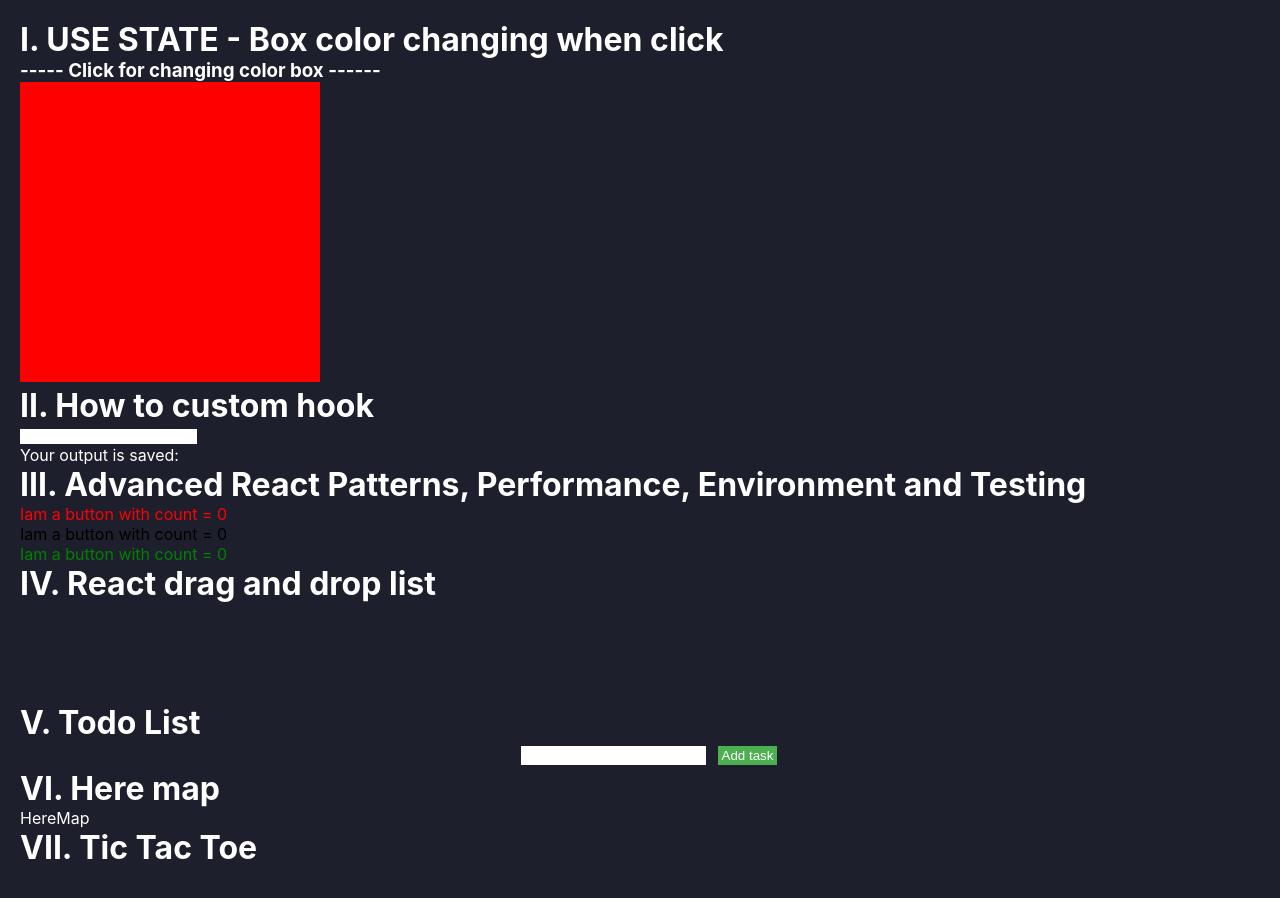
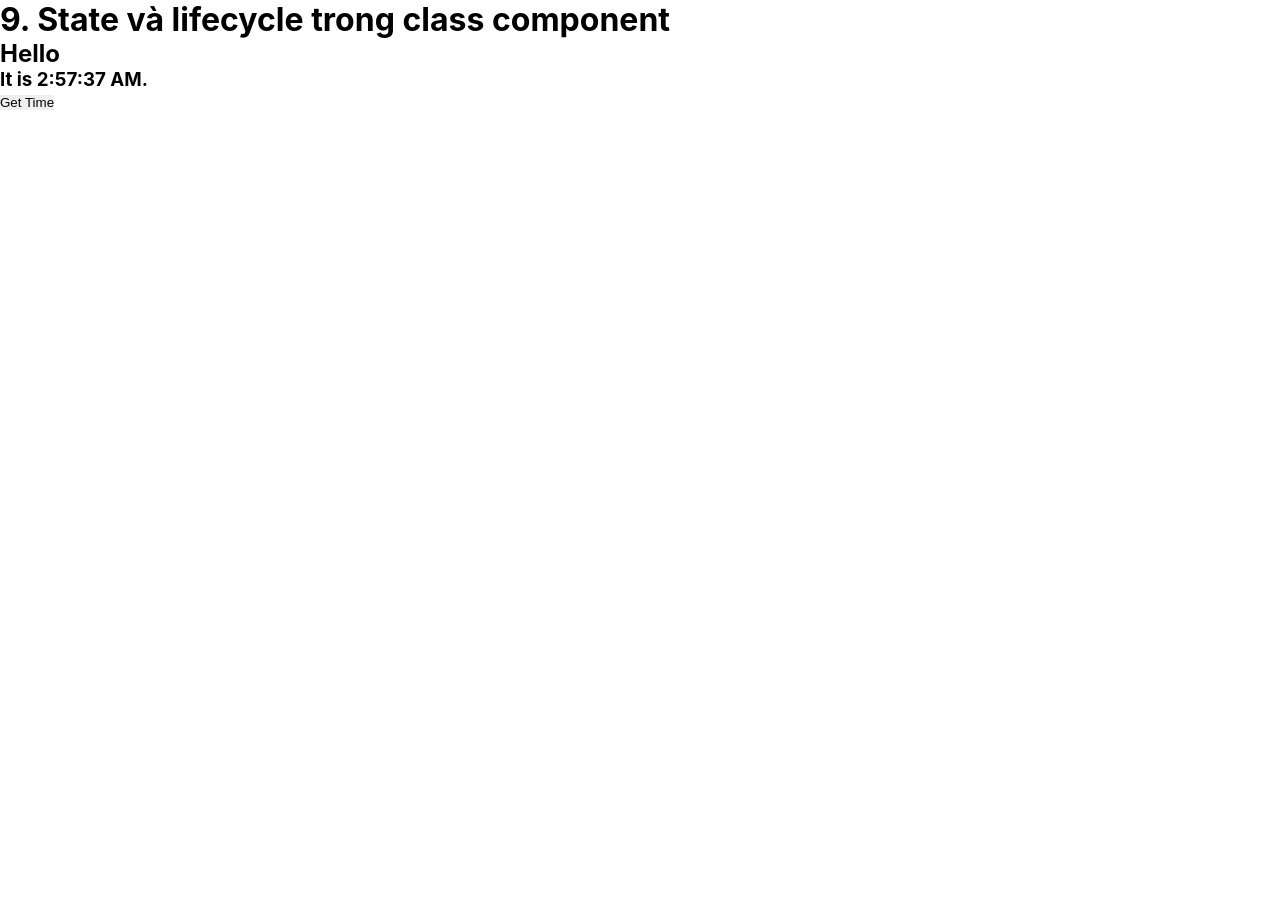
Before and after one commit to dvhata/react-learning-haunguyen, a React (Create React App) app: page / in a window 1280 px wide. Shown: the top 898 px of the page. After the commit the page ends 800 px from the top, so only its background shows below. Built offline with nearby package versions, Linux system fonts and the light colour scheme.

Commit message:
feat: Class component

```diff
--- a/package.json
+++ b/package.json
@@ -3,7 +3,6 @@
   "version": "0.1.0",
   "private": true,
   "dependencies": {
-    "@here/maps-api-for-javascript": "^1.38.0",
     "@testing-library/jest-dom": "^5.11.4",
     "@testing-library/react": "^11.1.0",
     "@testing-library/user-event": "^12.1.10",
--- a/src/App.tsx
+++ b/src/App.tsx
@@ -9,27 +9,62 @@ import HereMap from "./components/HereMap/HereMap";
 import TicTacToeBoard from "./components/TicTacToe/TicTacToe";
 import TicTacToe from "./components/TicTacToe/TicTacToe";
 import TodoList from "./components/TodoList/TodoList";
+import AnimalCard from "./components/AnimalCard/AnimalCard";
+import Clock from "./components/ClassComponent/Clock";
+
+const animals = [
+  {
+    name: "Lion",
+    scientificName: "Panthero leo",
+    size: 140,
+    diet: ["meat"],
+  },
+  {
+    name: "Gorilla",
+    scientificName: "Gorilla beringei",
+    size: 205,
+    diet: ["plants", "insects"],
+  },
+  {
+    name: "Zebra",
+    scientificName: "Equus quagga",
+    size: 322,
+    diet: ["plants"],
+  },
+];
 
 function App() {
   return (
-    <div className="App">
-      <h1> I. USE STATE - Box color changing when click</h1>
+    <div className="wrapper">
+      {/* <h1> 1. USE STATE - Box color changing when click</h1>
       <ColorBox />
-      <h1> II. How to custom hook</h1>
+      <h1> 2. How to custom hook</h1>
       <ShowHook />
       <h1>
         {" "}
-        III. Advanced React Patterns, Performance, Environment and Testing{" "}
+        3. Advanced React Patterns, Performance, Environment and Testing{" "}
       </h1>
       <AdvancedReactPattern />
-      <h1> IV. React drag and drop list </h1>
+      <h1> 4. React drag and drop list </h1>
       <DragAndDropList listData={listData} />
-      <h1> V. Todo List </h1>
+      <h1> 5. Todo List </h1>
       <TodoList />
-      <h1> VI. Here map </h1>
+      <h1> 6. Here map </h1>
       <HereMap />
-      <h1> VII. Tic Tac Toe </h1>
+      <h1> 7. Tic Tac Toe </h1>
       <TicTacToeBoard />
+      <h1> 8. Animal Card </h1>
+      {animals?.map((animal) => {
+        return (
+          <AnimalCard
+            diet={animal?.diet}
+            name={animal?.name}
+            size={animal?.size}
+          />
+        );
+      })} */}
+      <h1>9. State và lifecycle trong class component</h1>
+      <Clock />
     </div>
   );
 }
--- /dev/null
+++ b/src/components/AnimalCard/AnimalCard.tsx
@@ -0,0 +1,19 @@
+import React from "react";
+import AnimalDetail from "./AnimalDetail";
+
+export interface AnimalCardProps {
+  diet: string[];
+  name: string;
+  size: number;
+}
+export default function AnimalCard(props: AnimalCardProps) {
+  const { diet, name, size } = props;
+
+  return (
+    <div>
+      <h3>{name}</h3>
+      <div>{size}kg</div>
+      <AnimalDetail diet={diet} />
+    </div>
+  );
+}
--- /dev/null
+++ b/src/components/AnimalCard/AnimalDetail.css
@@ -0,0 +1,4 @@
+.details {
+  border-top: gray solid 1px;
+  margin: 20px 0;
+}
--- /dev/null
+++ b/src/components/ClassComponent/Clock.jsx
@@ -0,0 +1,27 @@
+import React from "react";
+
+export default class Clock extends React.Component {
+  constructor(props) {
+    super(props);
+    this.state = {
+      time: new Date().toLocaleTimeString(),
+    };
+  }
+
+  getTime = () => {
+    const newState = {
+      time: new Date().toLocaleTimeString(),
+    };
+    this.setState(newState);
+  };
+
+  render() {
+    return (
+      <>
+        <h2>Hello</h2>
+        <h3>It is {this.state.time}.</h3>
+        <button onClick={this.getTime}>Get Time</button>
+      </>
+    );
+  }
+}
--- a/src/components/TicTacToe/TicTacToe.tsx
+++ b/src/components/TicTacToe/TicTacToe.tsx
@@ -1,37 +1,45 @@
 import { useState } from "react";
 
-function Square() {
-  const [value, setValue] = useState<string>("");
+export interface SquareProps {
+  value: string;
+  onSquareClick: (value: number) => void;
+}
 
-  function handleClick() {
-    setValue("X");
-  }
-
-  return (
-    <button className="square" onClick={handleClick}>
-      {value}
-    </button>
-  );
+function Square(props: SquareProps) {
+  const { value, onSquareClick } = props;
+  // return (
+  // <button className="square" onClick={onSquareClick(value)}>
+  //   {value}
+  // </button>
+  // );
 }
 
 export default function TicTacToeBoard() {
+  const [squares, setSquares] = useState(Array(9).fill(null));
+
+  // function handleClick((value) => {
+  //   const nextSquares = squares.slice();
+  //   nextSquares[0] = "X";
+  //   setSquares(nextSquares);
+  // })
+
   return (
     <>
-      <div className="board-row">
-        <Square />
-        <Square />
-        <Square />
+      {/* <div className="board-row">
+        <Square value={squares[0]} onSquareClick={() => handleClick(0)} />
+        <Square value={squares[1]} onSquareClick={handleClick} />
+        <Square value={squares[2]} onSquareClick={handleClick} />
       </div>
       <div className="board-row">
-        <Square />
-        <Square />
-        <Square />
+        <Square value={squares[3]} onSquareClick={handleClick} />
+        <Square value={squares[4]} onSquareClick={handleClick} />
+        <Square value={squares[5]} onSquareClick={handleClick} />
       </div>
       <div className="board-row">
-        <Square />
-        <Square />
-        <Square />
-      </div>
+        <Square value={squares[6]} onSquareClick={handleClick} />
+        <Square value={squares[7]} onSquareClick={handleClick} />
+        <Square value={squares[8]} onSquareClick={handleClick} />
+      </div> */}
     </>
   );
 }
```
Also changed, not shown: src/App.scss (+7 -0 lines), src/components/AnimalCard/AnimalDetail.tsx (added, +26 -0 lines), 1 other file (tests, documents, lock files or other folders).
